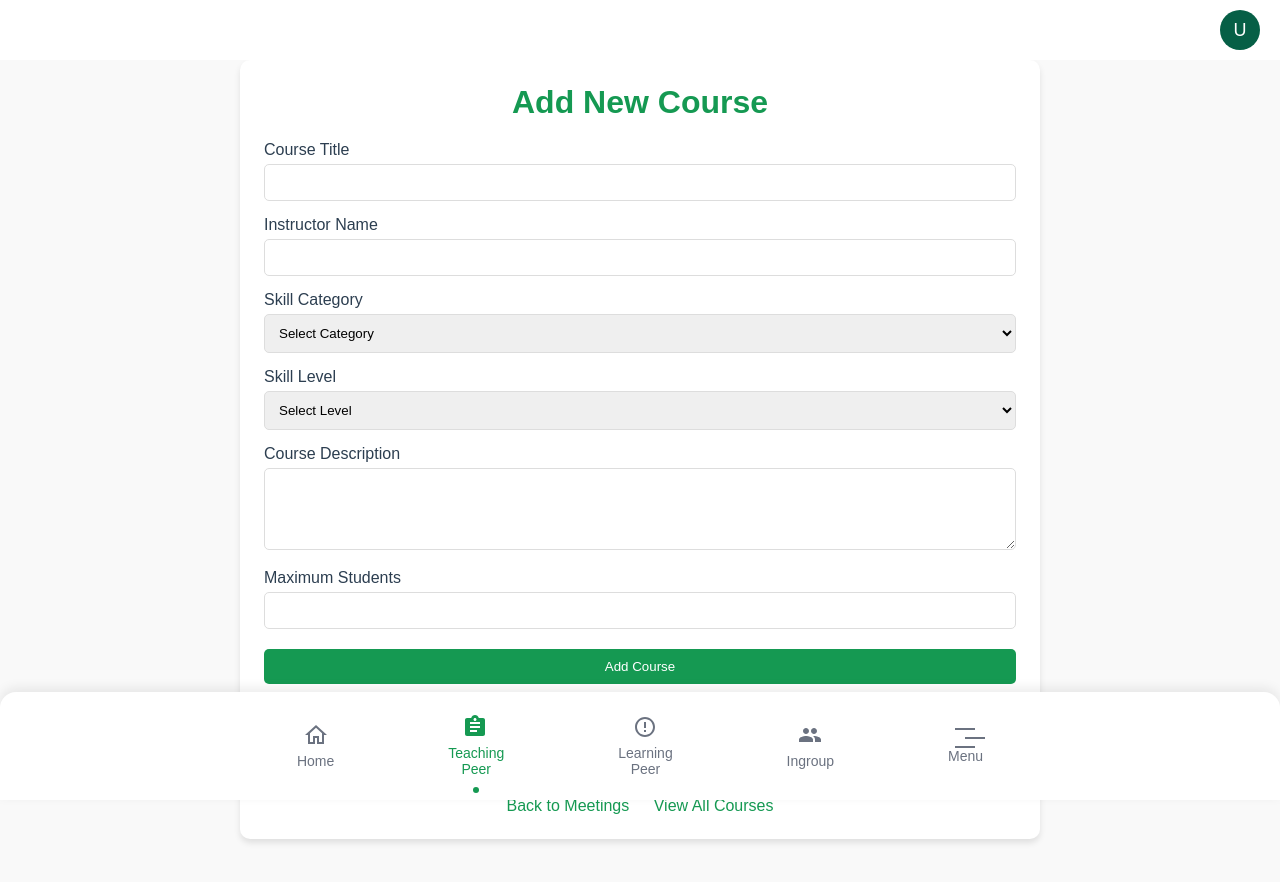
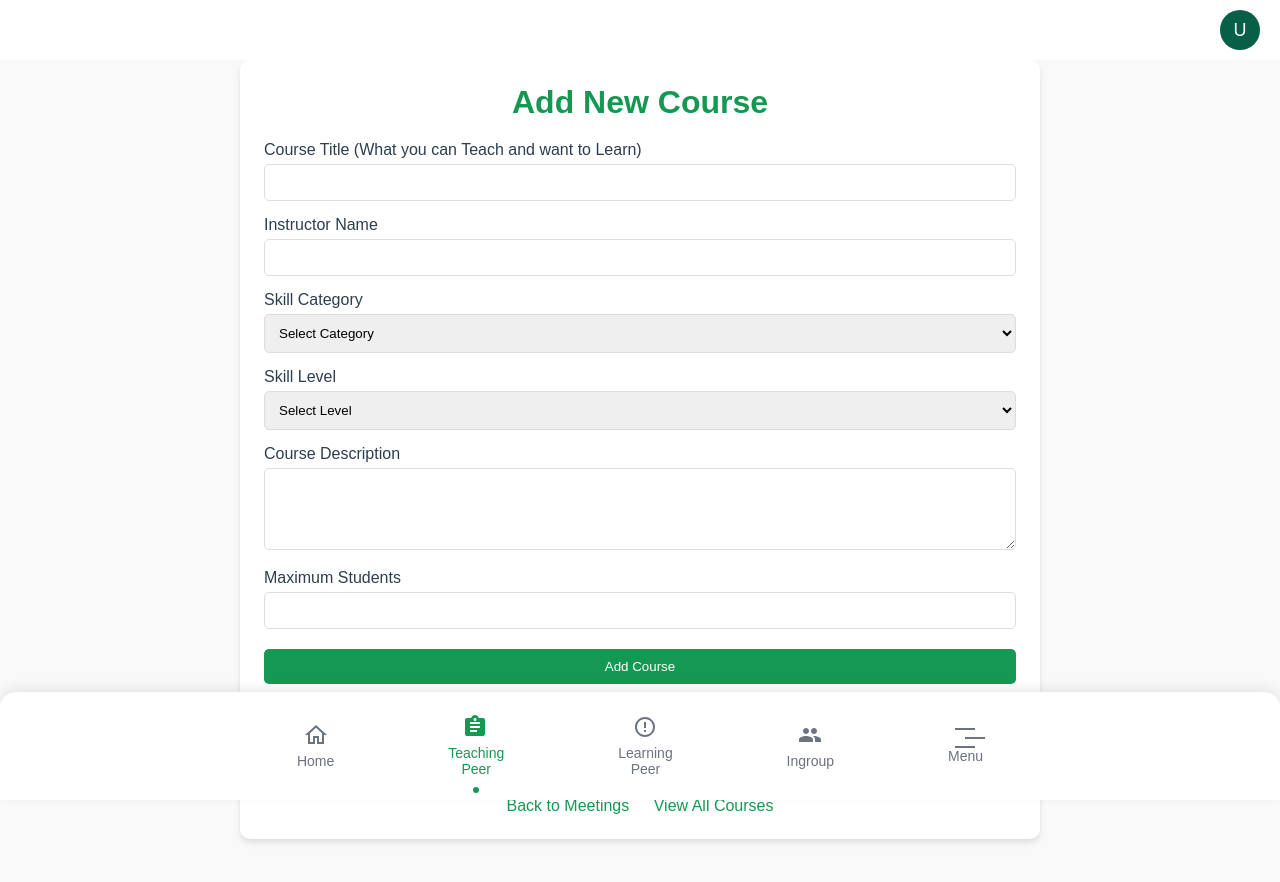
Before and after one commit to krishthakur248/Intigrated_Project, a website: page TeachingPeer.html in a window 1280 px wide. Drawn offline with Linux system fonts and the light colour scheme; no server answers; sample sign-in values are in the browser's storage.

Commit message:
add what can teach

```diff
--- a/TeachingPeer.html
+++ b/TeachingPeer.html
@@ -465,7 +465,7 @@
 
         <form id="course-form">
             <div class="form-group">
-                <label for="course-title">Course Title</label>
+                <label for="course-title">Course Title (What you can Teach and want to Learn)</label>
                 <input type="text" id="course-title" required>
             </div>
             <div class="form-group">
```
